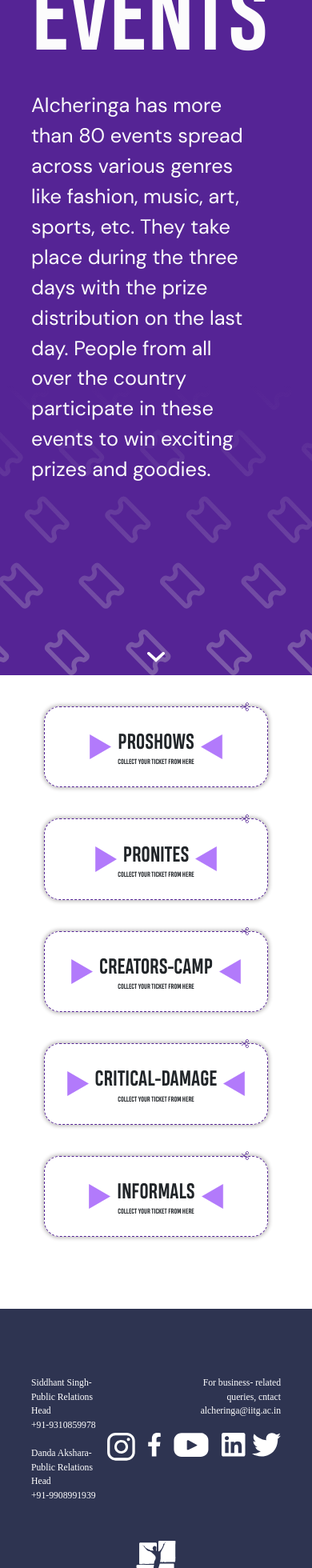
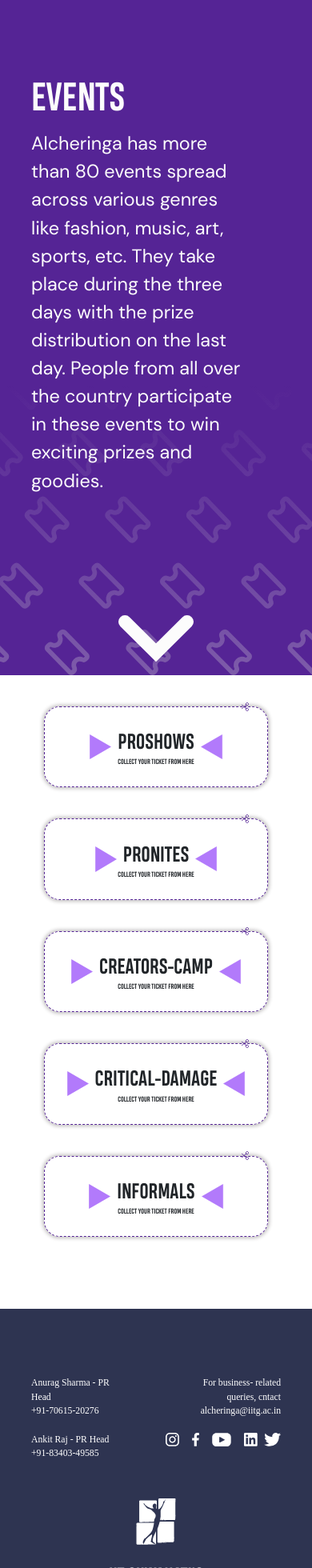
Before and after one commit to Akshat2403/BetaPortal, a React (Create React App) app: page / in a window 390 px wide. Shown: the top 1960 px of the page at 80% size. Built offline with nearby package versions, Linux system fonts and the light colour scheme.

Commit message:
minor changes

```diff
--- a/src/components/css/Carousel.css
+++ b/src/components/css/Carousel.css
@@ -4,6 +4,9 @@
   width: 100%;
   height: 100%;
   border-radius: 5vw;
+}
+.carousel:hover {
+  cursor: pointer;
 }
 
 .carousel-image {
--- a/src/components/css/eventsIntro.css
+++ b/src/components/css/eventsIntro.css
@@ -19,7 +19,6 @@
   background-size: 100%;
   color: #fcfcfc;
   padding-top: 7.5vw;
-  margin-bottom: 10vw;
   display: flex;
   justify-content: center;
   align-items: center;
@@ -27,7 +26,7 @@
 
 .heading-comp {
   font-family: HeadingPro;
-  font-size: 14vh;
+  font-size: 6vw;
 }
 
 .text-comp {
@@ -35,30 +34,33 @@
   height: fit-content;
   margin: auto;
   position: relative;
-  top: -20vh;
+  top: -10vh;
 }
 
 .description {
   margin-top: 1.6vw;
   font-family: DMSans;
-  font-size: 4vh;
+  font-size: 2vw;
   width: 70vw;
 }
 
 .down-arrow {
-  height: 3.5vw;
+  height: 7vh;
   position: absolute;
   bottom: 4vw;
   left: 0;
   right: 0;
   margin: 0 auto;
 }
+.down-arrow:hover {
+  cursor: pointer;
+}
 @media (orientation: portrait) {
-  .text-comp {
-    font-size: 7vh;
+  .heading-comp {
+    font-size: 12vw;
   }
   .description {
-    font-size: 3vh;
+    font-size: 6vw;
   }
   .container-comp {
     background-size: 220vh;
--- a/src/components/css/footer.css
+++ b/src/components/css/footer.css
@@ -71,6 +71,9 @@
     transform: translate(0, -50px);
     z-index: -1;
   }
+  .social-icons img {
+    height: 17px !important;
+  }
 }
 
 .flex {
--- a/src/components/eventsIntro.jsx
+++ b/src/components/eventsIntro.jsx
@@ -1,10 +1,16 @@
 import React, { Component } from "react";
 import "./css/eventsIntro.css";
 import down_arrow from "./images/down_arrow.svg";
+import { useRef } from "react";
 
-class EventsIntro extends Component {
-  render() {
-    return (
+function EventsIntro() {
+  const ref = useRef(null);
+  const handleClick = () => {
+    ref.current?.scrollIntoView({ behavior: "smooth" });
+  };
+
+  return (
+    <React.Fragment>
       <div className="container-comp">
         <div className="text-comp">
           <div className="heading-comp">EVENTS</div>
@@ -16,10 +22,11 @@
             and goodies.
           </div>
         </div>
-        <img src={down_arrow} className="down-arrow" />
+        <img src={down_arrow} onClick={handleClick} className="down-arrow" />
       </div>
-    );
-  }
+      <div ref={ref} style={{ marginBottom: "10vw" }}></div>
+    </React.Fragment>
+  );
 }
 
 export default EventsIntro;
--- a/src/components/footer.jsx
+++ b/src/components/footer.jsx
@@ -28,14 +28,14 @@
         >
           <div className="flex flex-row justify-between footer-items dm-sans">
             <div style={{ width: "33%" }}>
-              Siddhant Singh- Public Relations Head
+              Anurag Sharma - PR Head
               <br />
-              +91-9310859978
+              +91-70615-20276
               <br />
               <br />
-              Danda Akshara- Public Relations Head
+              Ankit Raj - PR Head
               <br />
-              +91-9908991939
+              +91-83403-49585
               <br />
               <br />
             </div>
```
